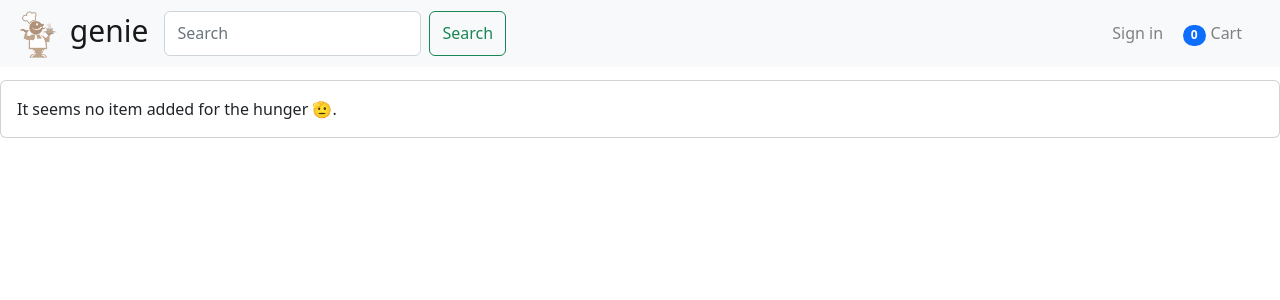
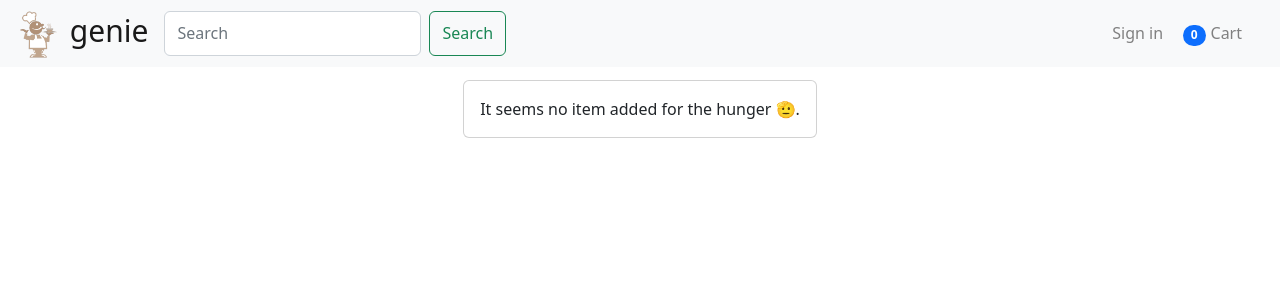
Before and after one commit to SanjeevSaniel/Food_Delivery_App, a React (Create React App) app: page /cart in a window 1280 px wide. Shown: the top 300 px of the page. Built offline with nearby package versions, Linux system fonts and the light colour scheme.

Commit message:
new build version

```diff
--- a/src/components/cart/Cart.jsx
+++ b/src/components/cart/Cart.jsx
@@ -74,7 +74,7 @@ const Cart = () => {
 
   if (cart.length === 0)
     return (
-      <div class="card">
+      <div class="card" style={{ maxWidth: "fit-content", margin: "auto" }}>
         <div class="card-body">It seems no item added for the hunger 🫡.</div>
       </div>
     );
```
Also changed, not shown: 7 other files (tests, documents, lock files or other folders).
